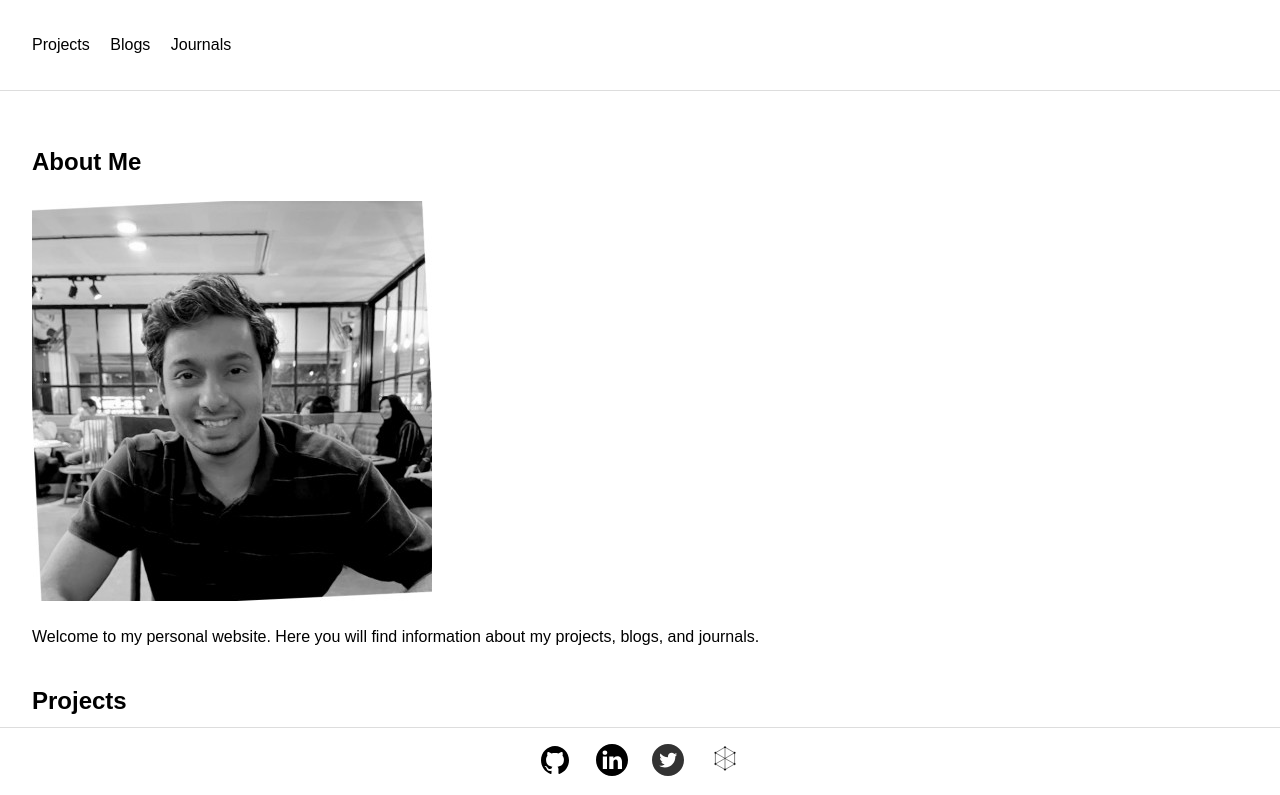
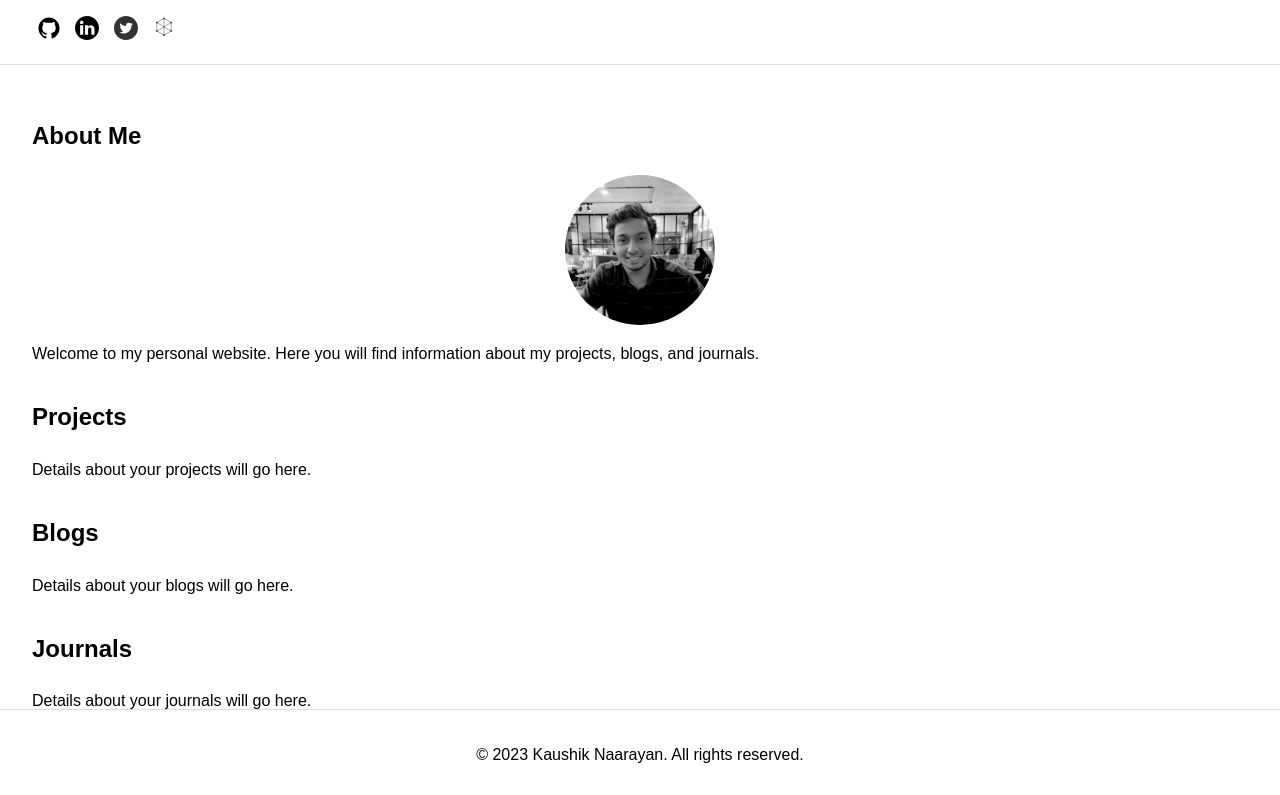
Before and after one commit to kaushikNaarayan/portfolio, a plain HTML site: page index.html in a window 1280 px wide. Shown: the top 795 px of the page. Drawn offline with Linux system fonts and the light colour scheme.

Commit message:
Removed social links from footer

```diff
--- a/index.html
+++ b/index.html
@@ -9,17 +9,20 @@
 <body>
   <header>
     <nav>
-      <ul>
-        <li><a href="#projects">Projects</a></li>
-        <li><a href="#blogs">Blogs</a></li>
-        <li><a href="#journals">Journals</a></li>
-      </ul>
+      <div class="sidecar"></div>
+        <a href="#" id="github-link" target="_blank"><img src="/assets/github-icon.svg" alt="GitHub" class="icon-small"></a>
+        <a href="#" id="linkedin-link" target="_blank"><img src="/assets/linkedin-icon.svg" alt="LinkedIn" class="icon-small"></a>
+        <a href="#" id="twitter-link" target="_blank"><img src="/assets/twitter-icon.svg" alt="Twitter" class="icon-small"></a>
+        <a href="#" id="company-link" target="_blank"><img src="/assets/company-icon.svg" alt="Company" class="icon-small"></a>
+      </div>
+    </nav>
+  </header>
     </nav>
   </header>
   <main>
     <section id="about">
       <h2>About Me</h2>
-      <img src="/assets/profile.jpg" alt="Kaushik Naarayan" class="profile-photo">
+      <img src="/assets/profile.jpg" alt="Kaushik Naarayan" class="profile-picture">
       <p>Welcome to my personal website. Here you will find information about my projects, blogs, and journals.</p>
     </section>
     <section id="projects">
@@ -36,12 +39,7 @@
     </section>
   </main>
   <footer>
-    <div class="social-links">
-      <a href="https://github.com/kaushikNaarayan" target="_blank"><img src="/assets/github-icon.svg" alt="GitHub"></a>
-      <a href="https://linkedin.com/in/kaushikNaarayan" target="_blank"><img src="/assets/linkedin-icon.svg" alt="LinkedIn"></a>
-      <a href="https://twitter.com/kaushikNaarayan" target="_blank"><img src="/assets/twitter-icon.svg" alt="Twitter"></a>
-      <a href="https://companywebsite.com" target="_blank"><img src="/assets/company-icon.svg" alt="Company"></a>
-    </div>
+    <p>&copy; 2023 Kaushik Naarayan. All rights reserved.</p>
   </footer>
   <script src="scripts.js"></script>
 </body>
--- a/styles.css
+++ b/styles.css
@@ -72,8 +72,8 @@ footer {
 }
 
 .profile-picture img {
-  width: 100%;
-  height: 100%;
+  width: 500%;
+  height: 500%;
   object-fit: cover;
   border-radius: 50%;
 }
@@ -81,3 +81,9 @@ footer {
 .about-me {
   text-align: center;
 }
+
+.icon-small {
+  width: 24px;
+  height: 24px;
+  margin: 0 5px;
+}
```
